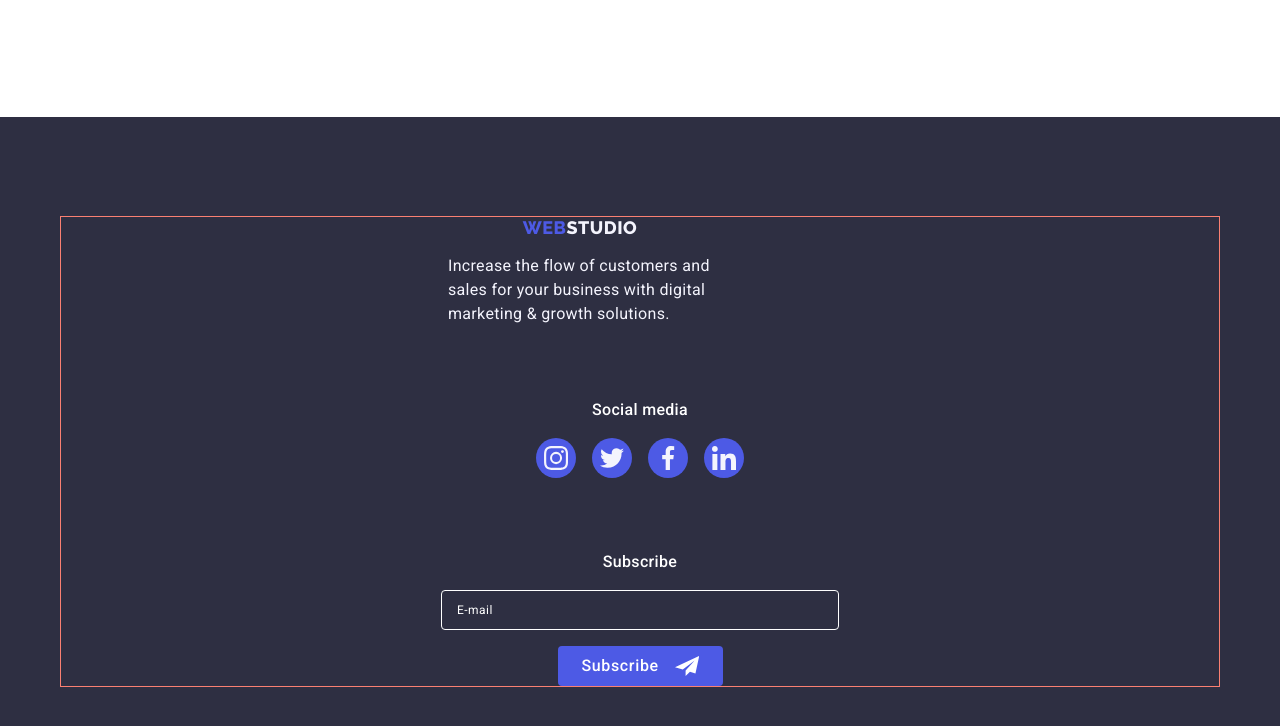
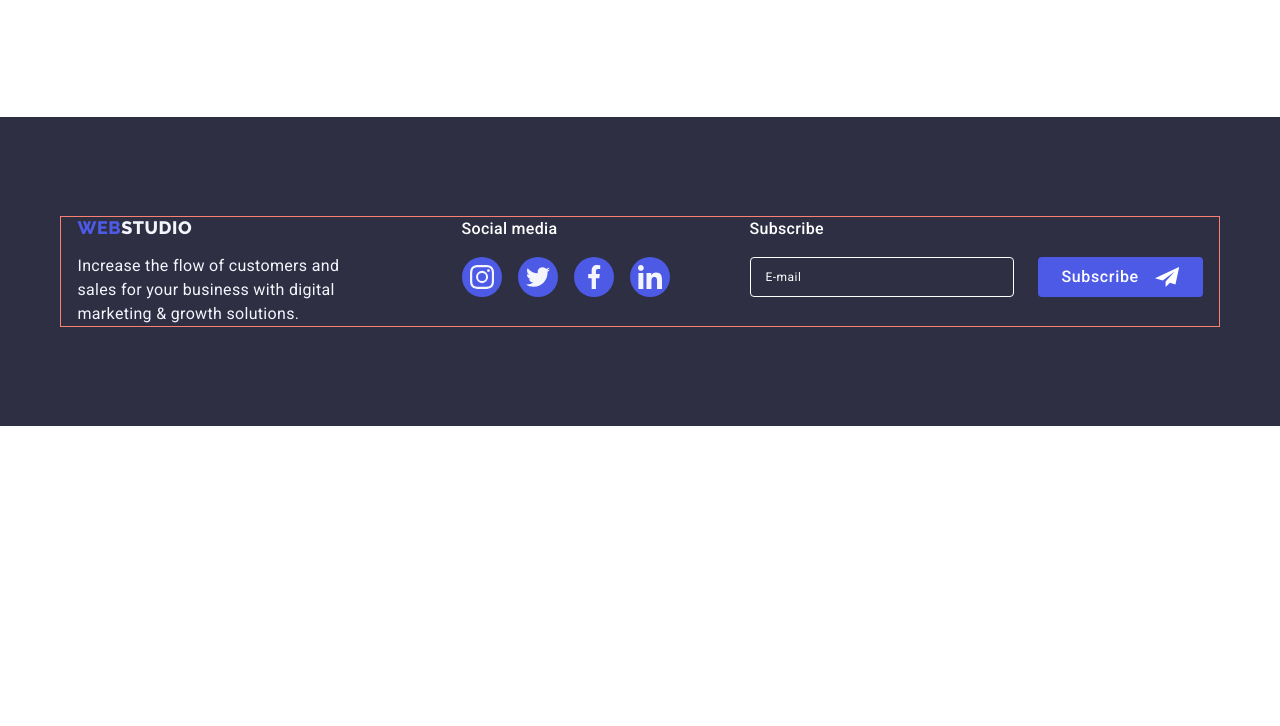
Before and after one commit to Tosha177777/goit-markup-hw-07, a plain HTML site: page index.html in a window 1280 px wide. Shown: the part 2796-3522 px from the top of the page. After the commit the page ends 3222 px from the top, so only its background shows below. Drawn offline with nearby package versions, Linux system fonts and the light colour scheme.

Commit message:
Update styles.css

```diff
--- a/css/styles.css
+++ b/css/styles.css
@@ -31,7 +31,7 @@ img {
 .container {
   min-width: 320px;
   max-width: 428px;
-  width: 428px;
+  width: 396px;
   padding: 0 15px;
   margin: 0 auto;
   outline: 1px solid salmon;
@@ -696,16 +696,40 @@ img {
   justify-content: center;
   align-items: center;
 
-  gap: 72px;
+  row-gap: 72px;
+}
+
+@media screen and (min-width: 768px) {
+  .footer-flex {
+    flex-direction: row;
+    flex-wrap: wrap;
+    justify-content: center;
+    align-items: baseline;
+    column-gap: 24px;
+  }
+}
+
+@media screen and (min-width: 1158px) {
+  .footer-flex {
+    row-gap: 0;
+    column-gap: 0;
+  }
 }
 
 .footer-social-medias {
   text-align: center;
 }
 
+@media screen and (min-width: 768px) {
+  .footer-social-medias {
+    text-align: left;
+  }
+}
+
 @media screen and (min-width: 1158px) {
   .footer-social-medias {
     margin-right: 120px;
+    align-items: center;
   }
 }
 
@@ -747,6 +771,20 @@ img {
   text-align: center;
   margin-right: auto;
   margin-left: auto;
+}
+
+@media screen and (min-width: 768px) {
+  .social-media-box {
+    margin-right: 0;
+    margin-left: 0;
+    text-align: left;
+  }
+}
+
+@media screen and (min-width: 1158px) {
+  .social-media-box {
+    margin-right: 80px;
+  }
 }
 
 .footer-soc-head {
@@ -793,10 +831,17 @@ img {
 }
 
 .footer-form-box {
-  display: block;
-  /* flex-direction: column;
-  align-items: center; */
+  display: flex;
+  flex-direction: column;
+  align-items: center;
   text-align: center;
+}
+
+@media screen and (min-width: 768px) {
+  .footer-form-box {
+    text-align: left;
+    align-items: baseline;
+  }
 }
 
 .footer-form {
@@ -805,6 +850,21 @@ img {
   flex-wrap: wrap;
 }
 
+@media screen and (min-width: 768px) {
+  .footer-form {
+    flex-direction: row;
+    justify-content: center;
+    align-items: center;
+  }
+}
+
+@media screen and (min-width: 1158px) {
+  .footer-form {
+    flex-direction: row;
+    justify-content: center;
+    align-items: center;
+  }
+}
 .info-label {
   position: relative;
 }
@@ -828,6 +888,13 @@ img {
   letter-spacing: 0.04em;
 
   color: var(--header-team-card-background);
+}
+
+@media screen and (min-width: 768px) {
+  .footer-input {
+    width: 264px;
+    margin-right: 24px;
+  }
 }
 
 .email-span {
@@ -877,6 +944,12 @@ img {
   color: var(--header-team-card-background);
 
   transition: background-color 250ms var(--transition-timing-function);
+}
+
+@media screen and (min-width: 768px) {
+  .footer-sub-btn {
+    margin-top: 0;
+  }
 }
 
 .footer-sub-btn:hover,
```
